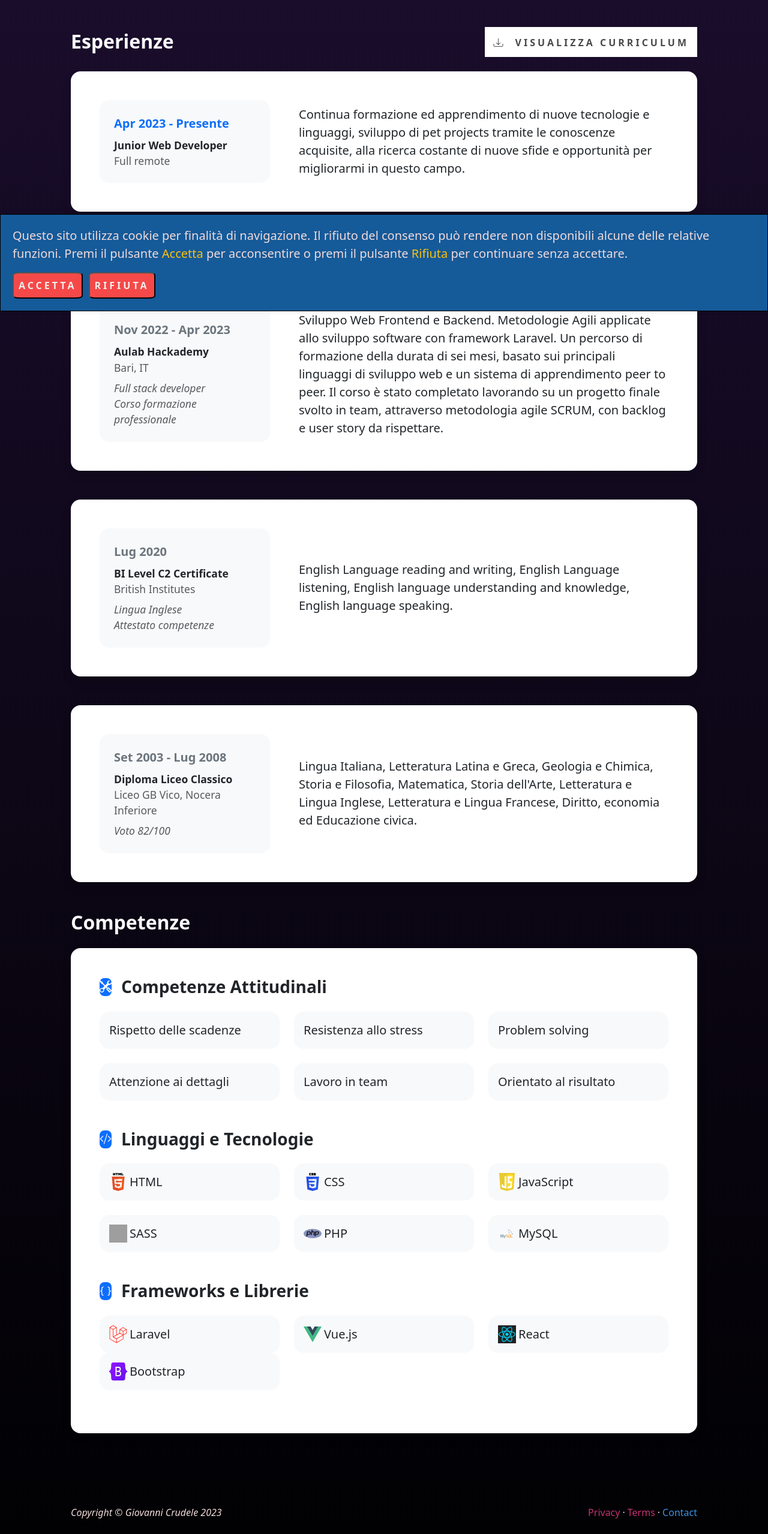
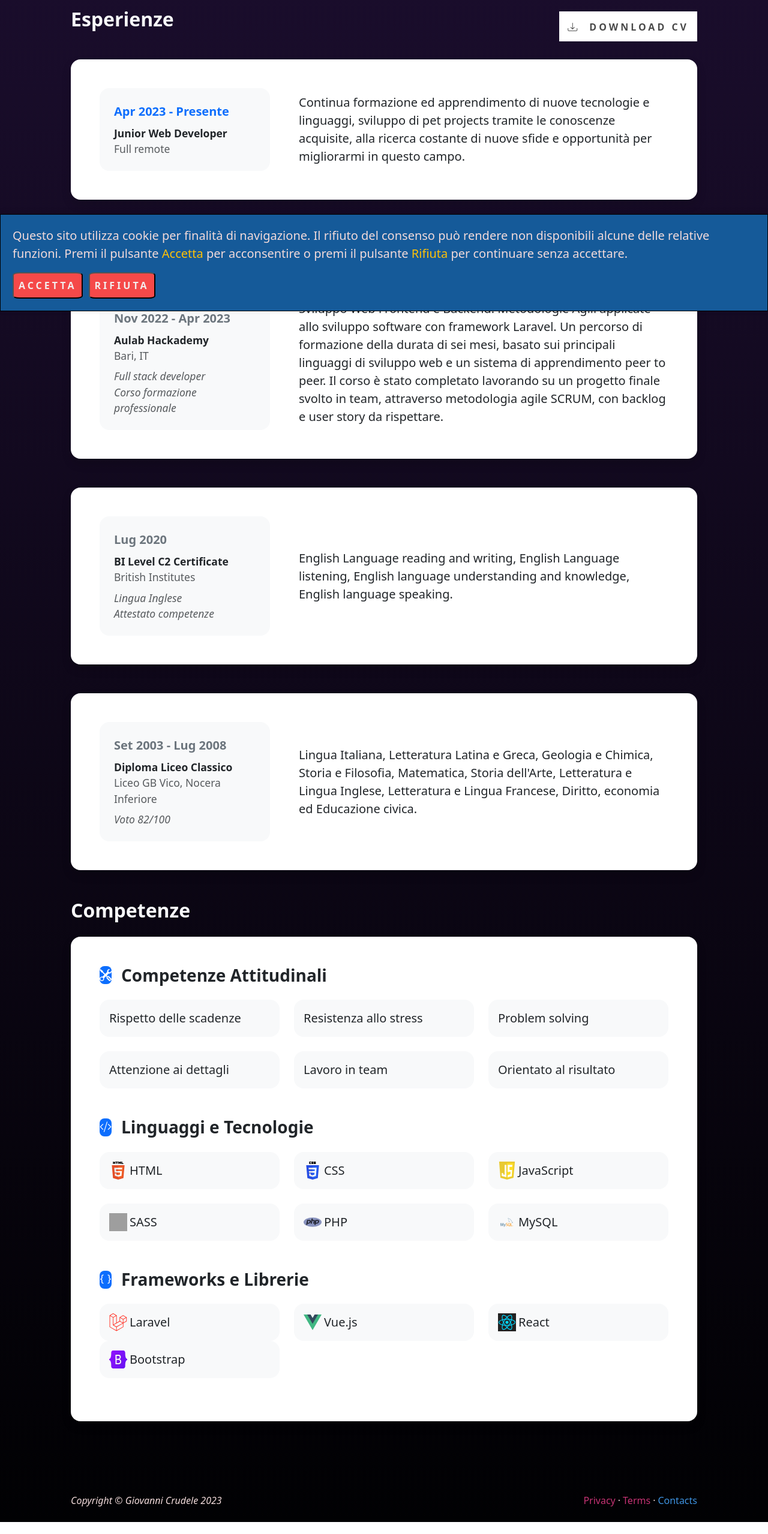
Before and after one commit to JarielGFox/neonsunset, a Vue app: page /resume in a window 1280 px wide. Shown: the part 181-2739 px from the top of the page at 60% size. Built offline with nearby package versions, Linux system fonts and the light colour scheme; grey boxes are pictures that could not be loaded.

Commit message:
small style additional fixes

```diff
--- a/src/assets/base.css
+++ b/src/assets/base.css
@@ -33,7 +33,7 @@ body {
 }
 
 .btn-cta {
-  width: 320px;
+  width: 300px;
   height: 50px;
   border: none;
   outline: none;
--- a/src/components/Footer.vue
+++ b/src/components/Footer.vue
@@ -13,7 +13,7 @@
                     <span class="text-pink-light mx-1">&middot;</span>
                     <span class="nav-item" href="#!">Terms</span>
                     <span class="text-pink-light mx-1">&middot;</span>
-                    <a class="nav-item" href="/contacts">Contact</a>
+                    <a class="nav-item" href="/contacts">Contacts</a>
                 </div>
             </div>
         </div>
--- a/src/components/Header.vue
+++ b/src/components/Header.vue
@@ -25,11 +25,9 @@
                     </div>
                 </div>
                 <div class="col-xxl-7">
-                    <!-- Header profile picture-->
+                    <!-- Header picture-->
                     <div class="d-flex justify-content-center mt-5 mt-xxl-0">
                         <div class="profile bg-gradient-primary-to-secondary">
-                            <!-- TIP: For best results, use a photo with a transparent background like the demo example below-->
-                            <!-- Watch a tutorial on how to do this on YouTube (link)-->
                             <img class="profile-img img-fluid" src="../assets/img/synthlaptop.png" width="500" height="500"
                                 alt="..." />
                         </div>
--- a/src/components/Navbar.vue
+++ b/src/components/Navbar.vue
@@ -34,7 +34,5 @@ export default {
 <style scoped>
 nav {
     background-color: #1a0d2c;
-    /* -webkit-box-shadow: 0px 0px 35px -3px #982AA3;
-    box-shadow: 0px 0px 35px -3px #982AA3; */
 }
 </style>
--- a/src/main.js
+++ b/src/main.js
@@ -1,4 +1,5 @@
 import 'bootstrap/dist/css/bootstrap.css'; // Importing Bootstrap CSS directly
+import 'bootstrap/dist/js/bootstrap.bundle.min.js';
 import 'bootstrap-icons/font/bootstrap-icons.css';
 import './assets/main.css'; // Importing main.css only once
 
--- a/src/views/Resume.vue
+++ b/src/views/Resume.vue
@@ -18,7 +18,7 @@ export default {
 
 <template>
     <div class="container px-5 my-5">
-        <div class="text-center mb-5">
+        <div class="text-center mb-3">
             <h1 class="display-5 fw-bolder mb-0"><span class="text-light">Competenze</span></h1>
         </div>
         <div class="row gx-5 justify-content-center">
@@ -26,13 +26,13 @@ export default {
                 <!-- Work Section-->
                 <section>
                     <div class="d-flex align-items-center justify-content-between mb-4">
-                        <ResumeTitle class="mb-0" title="Esperienze" />
+                        <ResumeTitle class="mb-4" title="Esperienze" />
                         <!-- Link al cv-->
                         <a class="btn btn-cv btn-cta fs-6"
                             href="https://www.canva.com/design/DAE94LaqBAQ/NkxIeJRMhdnLVBF7h952dA/view?utm_content=DAE94LaqBAQ&utm_campaign=designshare&utm_medium=link&utm_source=publishsharelink"
                             target="_blank">
                             <div class="d-inline-block bi bi-download me-2"></div>
-                            Visualizza Curriculum
+                            Download CV
                         </a>
                     </div>
                 </section>
```
